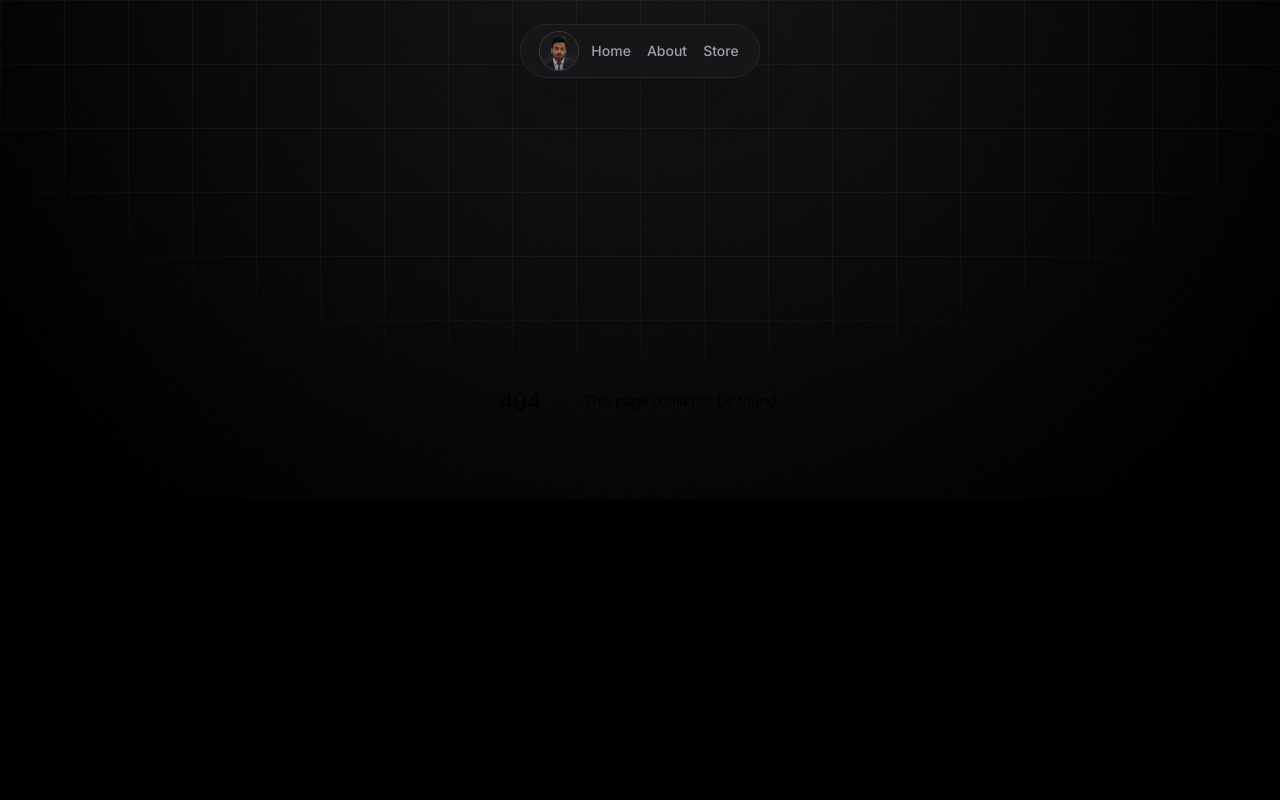
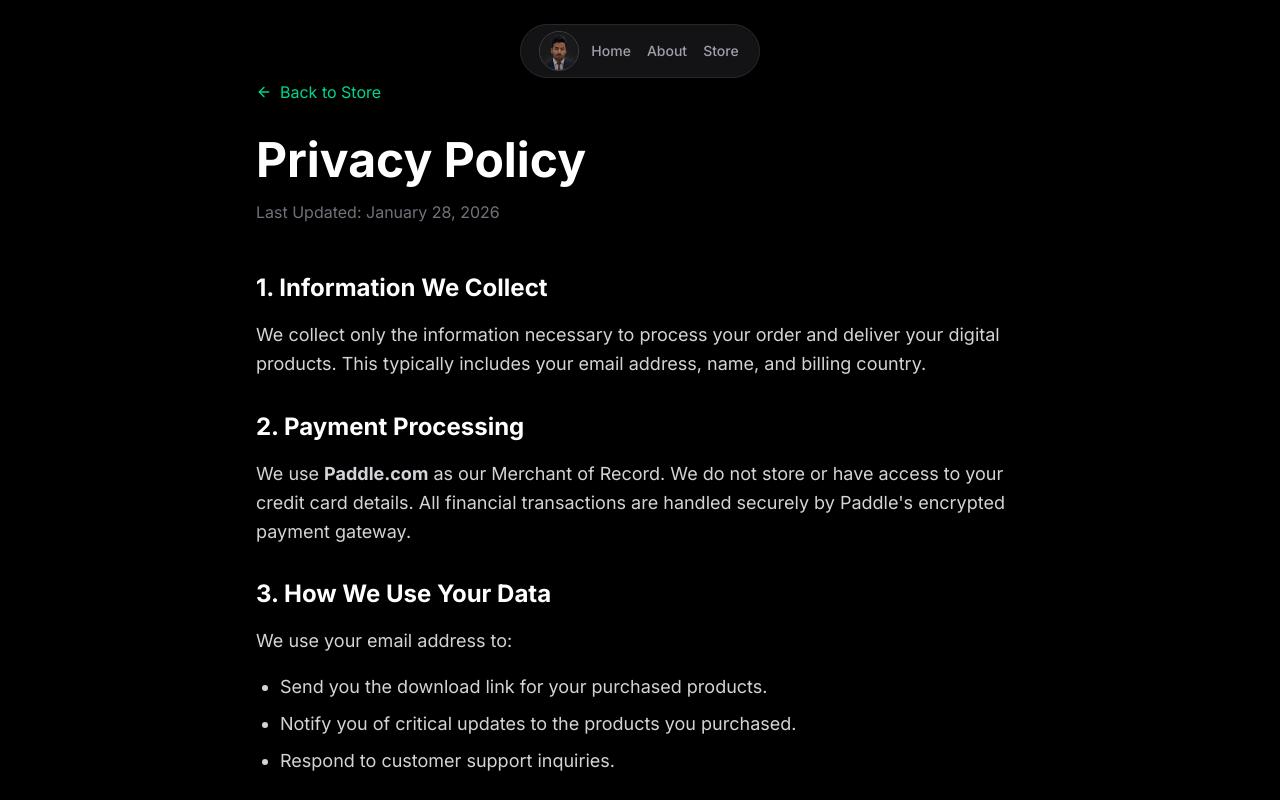
Before and after one commit to Shahmeerdv/personal-portfolio, a Next.js app: page /privacy in a window 1280 px wide. Before the commit this address had no page. Shown: the top 800 px of the page. Built offline with nearby package versions, Linux system fonts and the light colour scheme.

Commit message:
policies

```diff
--- /dev/null
+++ b/src/app/privacy/page.tsx
@@ -0,0 +1,32 @@
+import LegalPageLayout from "@/components/LegalPageLayout";
+
+export default function PrivacyPage() {
+  return (
+    <LegalPageLayout title="Privacy Policy" date="January 28, 2026">
+      <section>
+        <h2 className="text-2xl font-bold text-white mb-4">1. Information We Collect</h2>
+        <p>We collect only the information necessary to process your order and deliver your digital products. This typically includes your email address, name, and billing country.</p>
+      </section>
+
+      <section>
+        <h2 className="text-2xl font-bold text-white mb-4">2. Payment Processing</h2>
+        <p>We use <strong>Paddle.com</strong> as our Merchant of Record. We do not store or have access to your credit card details. All financial transactions are handled securely by Paddle's encrypted payment gateway.</p>
+      </section>
+
+      <section>
+        <h2 className="text-2xl font-bold text-white mb-4">3. How We Use Your Data</h2>
+        <p>We use your email address to:</p>
+        <ul className="list-disc pl-6 mt-4 space-y-2">
+          <li>Send you the download link for your purchased products.</li>
+          <li>Notify you of critical updates to the products you purchased.</li>
+          <li>Respond to customer support inquiries.</li>
+        </ul>
+      </section>
+
+      <section>
+        <h2 className="text-2xl font-bold text-white mb-4">4. Cookies</h2>
+        <p>Our website uses essential cookies to maintain the functionality of the shopping cart and checkout process.</p>
+      </section>
+    </LegalPageLayout>
+  );
+}
--- /dev/null
+++ b/src/app/refund-policy/page.tsx
@@ -0,0 +1,27 @@
+import LegalPageLayout from "@/components/LegalPageLayout";
+
+export default function RefundPage() {
+  return (
+    <LegalPageLayout title="Refund Policy" date="January 28, 2026">
+      <section>
+        <h2 className="text-2xl font-bold text-white mb-4">Digital Products Policy</h2>
+        <p>Due to the nature of digital assets (instant download), <strong>all sales are final and non-refundable</strong>. Once a file has been downloaded, it cannot be returned.</p>
+      </section>
+
+      <section>
+        <h2 className="text-2xl font-bold text-white mb-4">Exceptions</h2>
+        <p>We want you to be happy with your purchase. We may offer a refund or replacement under the following specific circumstances:</p>
+        <ul className="list-disc pl-6 mt-4 space-y-2">
+          <li>The file is technically corrupted or defective and cannot be opened.</li>
+          <li>The product description was significantly misleading (e.g., missing files promised in the description).</li>
+          <li>A duplicate purchase was made by accident.</li>
+        </ul>
+      </section>
+
+      <section>
+        <h2 className="text-2xl font-bold text-white mb-4">How to Request Support</h2>
+        <p>If you have issues with a file, please contact us at <strong>mshahmeer86@gmail.com</strong>. We are committed to fixing any technical issues you encounter.</p>
+      </section>
+    </LegalPageLayout>
+  );
+}
--- a/src/app/store1/page.tsx
+++ b/src/app/store1/page.tsx
@@ -1,7 +1,7 @@
 "use client";
 import { motion } from "framer-motion";
 import Link from "next/link";
-import { ArrowLeft, Construction, ShoppingBag } from "lucide-react";
+import { ArrowLeft, Construction, ShoppingBag, ShieldCheck } from "lucide-react";
 import SpotlightCard from "@/components/SpotlightCard";
 
 export default function StorePage() {
@@ -12,8 +12,8 @@ export default function StorePage() {
       <div className="absolute top-[-20%] left-[-10%] w-[500px] h-[500px] bg-emerald-500/10 rounded-full blur-[120px]" />
       <div className="absolute bottom-[-20%] right-[-10%] w-[500px] h-[500px] bg-blue-500/10 rounded-full blur-[120px]" />
 
-      <div className="w-full max-w-2xl relative z-10">
-        <SpotlightCard className="p-12 text-center border-zinc-800 bg-zinc-900/50 backdrop-blur-xl">
+      <div className="w-full max-w-2xl relative z-10 flex flex-col items-center">
+        <SpotlightCard className="p-12 text-center border-zinc-800 bg-zinc-900/50 backdrop-blur-xl mb-8">
 
           {/* Animated Icon */}
           <motion.div
@@ -38,7 +38,7 @@ export default function StorePage() {
               Store Coming Soon
             </h1>
             <p className="text-lg text-zinc-400 mb-8 max-w-md mx-auto leading-relaxed">
-              We are currently finalizing our payment gateway integration with <span className="text-white font-semibold">Lemon Squeezy</span>. The digital asset store will be live shortly.
+              We are currently finalizing our payment gateway integration with <span className="text-white font-semibold">Paddle</span>. The digital asset store will be live shortly.
             </p>
 
             {/* Buttons */}
@@ -52,7 +52,7 @@ export default function StorePage() {
               </Link>
 
               <Link
-                href="/"
+                href="/graphics" // Updated to point to graphics portfolio
                 className="inline-flex items-center justify-center gap-2 px-6 py-3 rounded-full border border-zinc-700 text-zinc-300 hover:text-white hover:border-zinc-500 hover:bg-zinc-800 transition-all"
               >
                 Browse Portfolio
@@ -61,6 +61,18 @@ export default function StorePage() {
           </motion.div>
 
         </SpotlightCard>
+
+        {/* --- Legal Links Footer (Added for Paddle Verification) --- */}
+        <motion.div
+            initial={{ opacity: 0 }}
+            animate={{ opacity: 1 }}
+            transition={{ delay: 0.4 }}
+            className="flex flex-wrap justify-center gap-6 text-sm text-zinc-500"
+        >
+            <Link href="/terms" className="hover:text-zinc-300 transition-colors">Terms of Service</Link>
+            <Link href="/privacy" className="hover:text-zinc-300 transition-colors">Privacy Policy</Link>
+            <Link href="/refund-policy" className="hover:text-zinc-300 transition-colors">Refund Policy</Link>
+        </motion.div>
 
         {/* Status Badge */}
         <motion.div
--- /dev/null
+++ b/src/app/terms/page.tsx
@@ -0,0 +1,31 @@
+import LegalPageLayout from "@/components/LegalPageLayout";
+
+export default function TermsPage() {
+  return (
+    <LegalPageLayout title="Terms of Service" date="January 28, 2026">
+      <section>
+        <h2 className="text-2xl font-bold text-white mb-4">1. Acceptance of Terms</h2>
+        <p>By purchasing and downloading digital assets from [Your Website Name], you agree to be bound by these Terms of Service. If you do not agree, please do not use our products.</p>
+      </section>
+
+      <section>
+        <h2 className="text-2xl font-bold text-white mb-4">2. License to Use</h2>
+        <p>When you purchase a digital asset (PSD, Template, Graphic), you are granted a non-exclusive, non-transferable license to use the product for personal or commercial projects.</p>
+        <ul className="list-disc pl-6 mt-4 space-y-2">
+          <li><span className="text-white">You MAY:</span> Use the designs for your own social media, client work, or personal portfolio.</li>
+          <li><span className="text-white">You MAY NOT:</span> Resell, redistribute, or share the source files (PSDs) with others. You cannot claim the templates as your own work for resale.</li>
+        </ul>
+      </section>
+
+      <section>
+        <h2 className="text-2xl font-bold text-white mb-4">3. Intellectual Property</h2>
+        <p>All digital products remain the intellectual property of [Your Website Name]. The purchase provides you a license to use the asset, not ownership of the original copyright.</p>
+      </section>
+
+      <section>
+        <h2 className="text-2xl font-bold text-white mb-4">4. Limitation of Liability</h2>
+        <p>Our products are provided "as is." We are not liable for any direct, indirect, or consequential loss arising from the use of our templates.</p>
+      </section>
+    </LegalPageLayout>
+  );
+}
--- /dev/null
+++ b/src/components/LegalPageLayout.tsx
@@ -0,0 +1,21 @@
+import Link from "next/link";
+import { ArrowLeft } from "lucide-react";
+
+export default function LegalPageLayout({ title, date, children }: { title: string, date: string, children: React.ReactNode }) {
+  return (
+    <main className="min-h-screen bg-black text-zinc-300 py-20 px-6 md:px-12">
+      <div className="max-w-3xl mx-auto">
+        <Link href="/store1" className="inline-flex items-center gap-2 text-emerald-400 hover:text-emerald-300 mb-8 transition-colors">
+          <ArrowLeft size={16} /> Back to Store
+        </Link>
+
+        <h1 className="text-4xl md:text-5xl font-bold text-white mb-4">{title}</h1>
+        <p className="text-zinc-500 mb-12">Last Updated: {date}</p>
+
+        <div className="space-y-8 leading-relaxed text-lg">
+          {children}
+        </div>
+      </div>
+    </main>
+  );
+}
```
